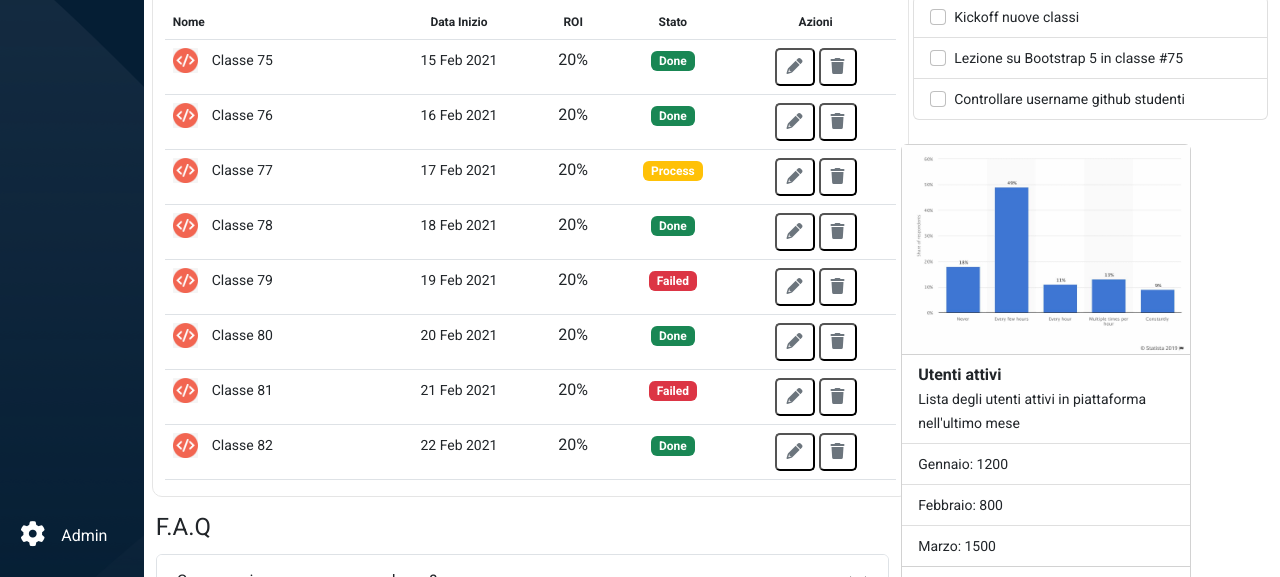
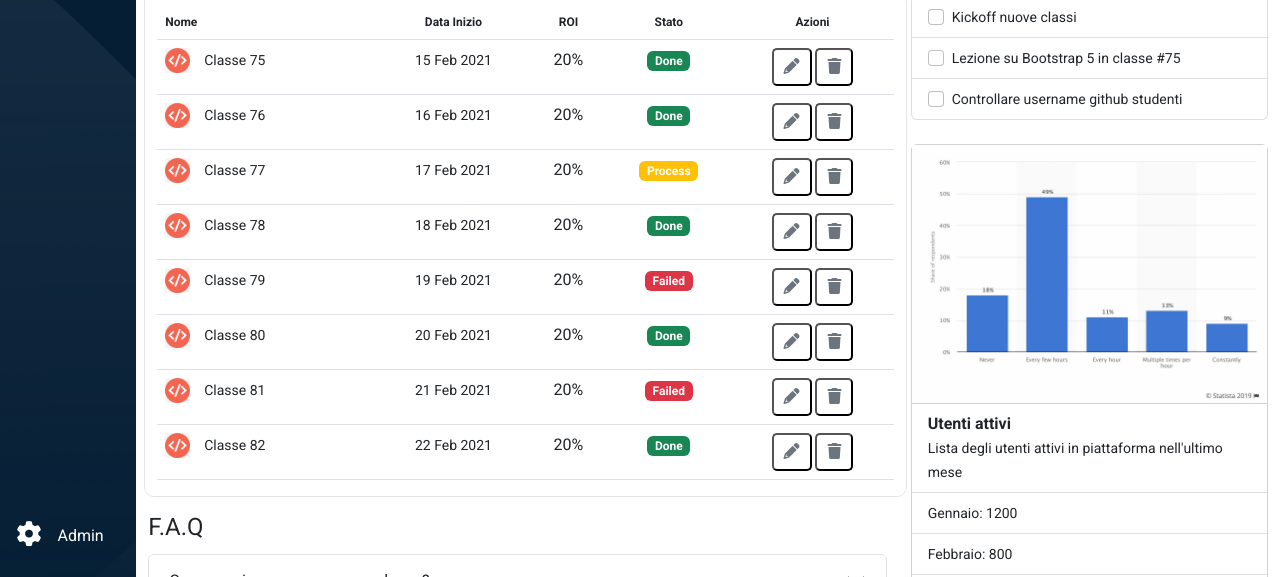
Before and after one commit to danifaso02/html-css-bootstrap-dashboard, a plain HTML site: page index.html in a window 1280 px wide. Shown: the part 223-800 px from the top of the page. Drawn offline with nearby package versions, Linux system fonts and the light colour scheme; files whose address does not match are found by name.

Commit message:
rimosso row e modifica al grafico

```diff
--- a/index.html
+++ b/index.html
@@ -353,7 +353,7 @@
 
 
                     <div class="col-12 col-lg-4">
-                        <div class="row">
+                        <div>
 
                             <!-- ToDo -->
                             <div class="col-12">
@@ -376,7 +376,7 @@
 
                             <div class="col-12 p-0 pt-4">
                                 <div>
-                                    <div class="card" style="width: 290px;">
+                                    <div class="card">
                                         <img src="img/stats.jpeg" alt="">
                                         <ul class="list-group list-group-flush">
                                           <li class="list-group-item">
```
